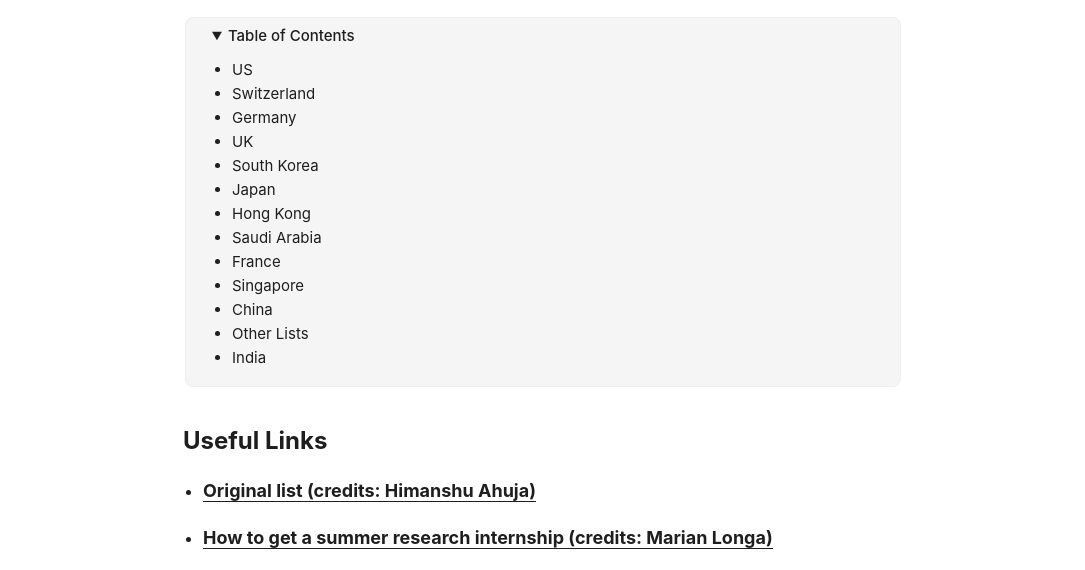
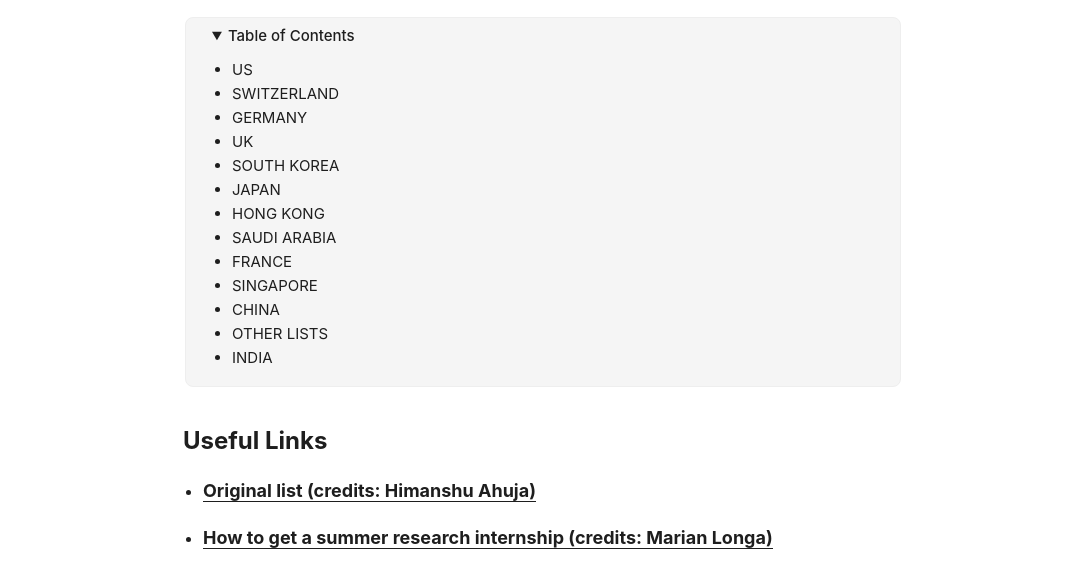
Before and after one commit to sdgr8blog/sdgr8blog.github.io, a plain HTML site: page posts/2022-05-05-apping/index.html in a window 1280 px wide. Both pictures are taken after a click on the heading "Table of Contents". Shown: the part 179-749 px from the top of the page, without its empty margins (97-1182 px from the left). Drawn offline with nearby package versions, Linux system fonts and the light colour scheme.

Commit message:
TOC updates

```diff
--- a/posts/2022-05-05-apping/index.html
+++ b/posts/2022-05-05-apping/index.html
@@ -251,40 +251,40 @@ if (!doNotTrack) {
                     <a href="#us" aria-label="US">US</a>
                 </li>
                 <li>
-                    <a href="#swit" aria-label="SWITZERLAND">Switzerland</a>
+                    <a href="#swit" aria-label="SWITZERLAND">SWITZERLAND</a>
                 </li>
                 <li>
-                    <a href="#germany" aria-label="GERMANY">Germany</a>
+                    <a href="#germany" aria-label="GERMANY">GERMANY</a>
                 </li>
                 <li>
                     <a href="#uk" aria-label="UK">UK</a>
                 </li>
                 <li>
-                    <a href="#sk" aria-label="SOUTH KOREA">South Korea</a>
+                    <a href="#sk" aria-label="SOUTH KOREA">SOUTH KOREA</a>
                 </li>
                 <li>
-                    <a href="#jp" aria-label="JAPAN">Japan</a>
+                    <a href="#jp" aria-label="JAPAN">JAPAN</a>
                 </li>
                 <li>
-                    <a href="#hk" aria-label="HONG KONG">Hong Kong</a>
+                    <a href="#hk" aria-label="HONG KONG">HONG KONG</a>
                 </li>
                 <li>
-                    <a href="#saudi" aria-label="SAUDI ARABIA">Saudi Arabia</a>
+                    <a href="#saudi" aria-label="SAUDI ARABIA">SAUDI ARABIA</a>
                 </li>
                 <li>
-                    <a href="#fr" aria-label="FRANCE">France</a>
+                    <a href="#fr" aria-label="FRANCE">FRANCE</a>
                 </li>
                 <li>
-                    <a href="#sg" aria-label="SINGAPORE">Singapore</a>
+                    <a href="#sg" aria-label="SINGAPORE">SINGAPORE</a>
                 </li>
                 <li>
-                    <a href="#china" aria-label="CHINA">China</a>
+                    <a href="#china" aria-label="CHINA">CHINA</a>
                 </li>
                 <li>
-                    <a href="#other" aria-label="OTHER LISTS">Other Lists</a>
+                    <a href="#other" aria-label="OTHER LISTS">OTHER LISTS</a>
                 </li>
                 <li>
-                    <a href="#india" aria-label="INDIA">India</a>
+                    <a href="#india" aria-label="INDIA">INDIA</a>
                 </li>
             </ul>
         </div>
```
Also changed, not shown: posts/2020-12-31-bitcoin-and-environment/index.html (+5 -5 lines).
